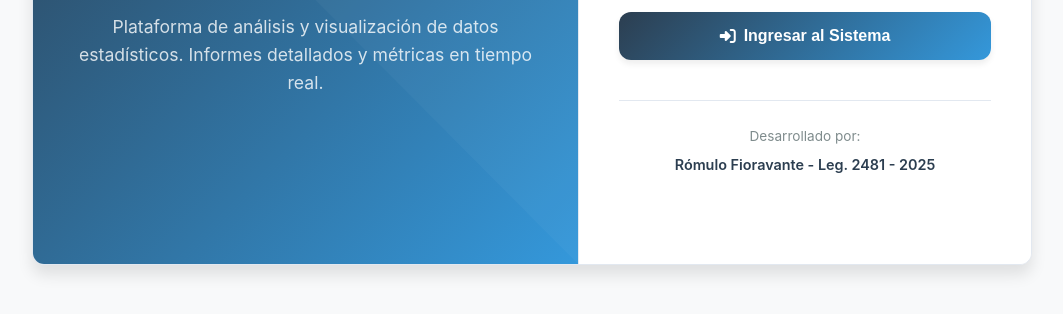
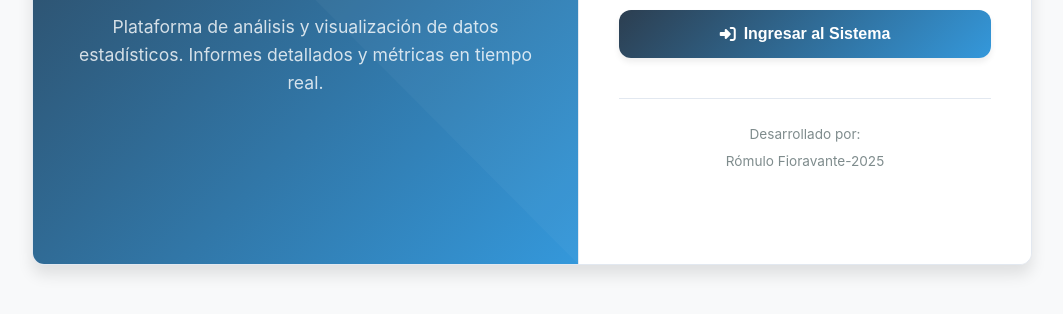
Before and after one commit to Defensoria6/reporte, a plain HTML site: page index.html in a window 1280 px wide. Shown: the part 410-724 px from the top of the page, without its empty margins (108-1171 px from the left). Drawn offline with nearby package versions, Linux system fonts and the light colour scheme.

Commit message:
Update developer credit information in index.html

```diff
--- a/index.html
+++ b/index.html
@@ -569,7 +569,7 @@
 
           <div class="credit-section">
             <div class="credit-title">Desarrollado por:</div>
-            <div class="developer">Rómulo Fioravante - Leg. 2481 - 2025</div>
+            <div class="credit-title">Rómulo Fioravante-2025</div>
           </div>
         </div>
       </div>
```
